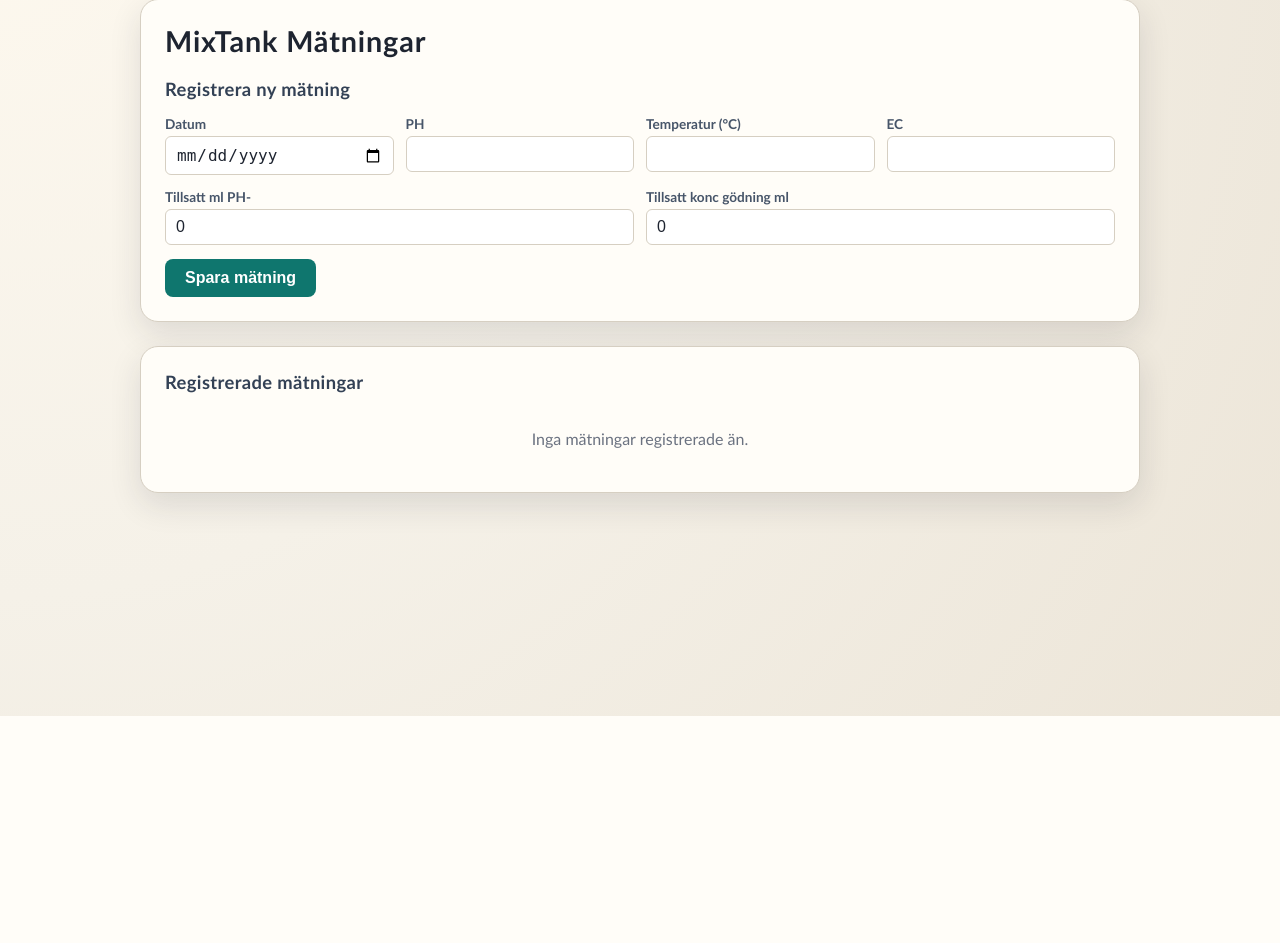
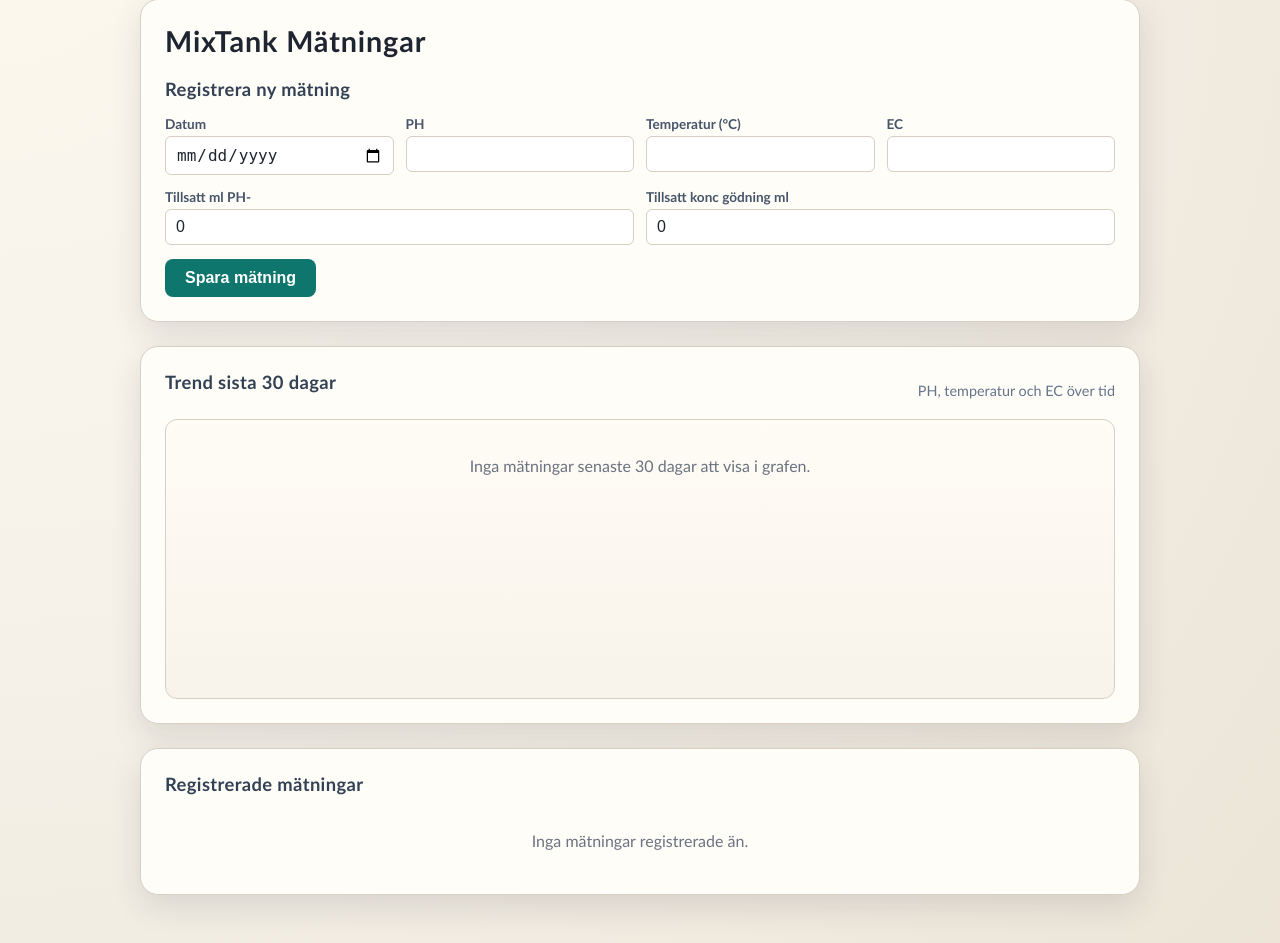
Before and after one commit to TomasAssemblinEL/ProxmoxPubliseradeWebbLoggar, a Flask app: page /mixtank in a window 1280 px wide. Shown: the part 84-1027 px from the top of the page. Before the commit the page ends 800 px from the top, so only its background shows below. Run offline with Flask 3, Linux system fonts and the light colour scheme; data that the repository does not hold is empty.

Commit message:
Add 30-day rolling visual chart for MixTank measurements

```diff
--- a/app.py
+++ b/app.py
@@ -143,7 +143,22 @@ def mixtank_index():
             abort(400)
 
     measurements = MixtankMeasurement.query.order_by(MixtankMeasurement.datum.desc()).all()
-    return render_template("mixtank.html", measurements=measurements)
+
+    cutoff_date = date.today() - timedelta(days=29)
+    chart_measurements = (
+        MixtankMeasurement.query
+        .filter(MixtankMeasurement.datum >= cutoff_date)
+        .order_by(MixtankMeasurement.datum.asc())
+        .all()
+    )
+    chart_data = {
+        "labels": [m.datum.isoformat() for m in chart_measurements],
+        "ph": [m.ph for m in chart_measurements],
+        "temp": [m.temp for m in chart_measurements],
+        "ec": [m.ec for m in chart_measurements],
+    }
+
+    return render_template("mixtank.html", measurements=measurements, chart_data=chart_data)
 
 
 @app.route("/mixtank/export.csv")
--- a/templates/mixtank.html
+++ b/templates/mixtank.html
@@ -78,6 +78,34 @@
       padding: 24px;
       box-shadow: 0 12px 32px rgba(30, 36, 48, 0.12);
       margin-bottom: 24px;
+    }
+
+    .chart-head {
+      display: flex;
+      align-items: center;
+      justify-content: space-between;
+      gap: 10px;
+      flex-wrap: wrap;
+      margin-bottom: 10px;
+    }
+
+    .chart-subtitle {
+      font-size: 0.9rem;
+      color: #64748b;
+      margin: 0;
+    }
+
+    .chart-shell {
+      border: 1px solid var(--border);
+      border-radius: 12px;
+      background: linear-gradient(180deg, #fffcf6 0%, #f8f3ea 100%);
+      padding: 16px;
+      min-height: 280px;
+    }
+
+    .chart-canvas-wrap {
+      position: relative;
+      height: 280px;
     }
 
     h1 {
@@ -228,6 +256,22 @@
     </div>
 
     <div class="panel">
+      <div class="chart-head">
+        <h2>Trend sista 30 dagar</h2>
+        <p class="chart-subtitle">PH, temperatur och EC över tid</p>
+      </div>
+      <div class="chart-shell">
+        {% if chart_data.labels %}
+          <div class="chart-canvas-wrap">
+            <canvas id="mixtankChart" aria-label="Trendgraf för MixTank senaste 30 dagar"></canvas>
+          </div>
+        {% else %}
+          <div class="empty">Inga mätningar senaste 30 dagar att visa i grafen.</div>
+        {% endif %}
+      </div>
+    </div>
+
+    <div class="panel">
       <h2>Registrerade mätningar</h2>
       {% if measurements %}
         <div class="table-wrapper">
@@ -261,5 +305,97 @@
       {% endif %}
     </div>
   </div>
+
+  <script src="https://cdn.jsdelivr.net/npm/chart.js@4.4.3/dist/chart.umd.min.js"></script>
+  <script>
+    const chartData = {{ chart_data | tojson }};
+    const chartCanvas = document.getElementById("mixtankChart");
+
+    if (chartCanvas && chartData.labels && chartData.labels.length > 0) {
+      const ctx = chartCanvas.getContext("2d");
+
+      new Chart(ctx, {
+        type: "line",
+        data: {
+          labels: chartData.labels,
+          datasets: [
+            {
+              label: "PH",
+              data: chartData.ph,
+              borderColor: "#0f766e",
+              backgroundColor: "rgba(15, 118, 110, 0.15)",
+              yAxisID: "y",
+              tension: 0.28,
+              pointRadius: 3,
+            },
+            {
+              label: "Temp (°C)",
+              data: chartData.temp,
+              borderColor: "#ea580c",
+              backgroundColor: "rgba(234, 88, 12, 0.15)",
+              yAxisID: "y",
+              tension: 0.28,
+              pointRadius: 3,
+            },
+            {
+              label: "EC",
+              data: chartData.ec,
+              borderColor: "#2563eb",
+              backgroundColor: "rgba(37, 99, 235, 0.15)",
+              yAxisID: "y1",
+              tension: 0.28,
+              pointRadius: 3,
+            },
+          ],
+        },
+        options: {
+          responsive: true,
+          maintainAspectRatio: false,
+          interaction: {
+            mode: "index",
+            intersect: false,
+          },
+          plugins: {
+            legend: {
+              position: "top",
+              labels: {
+                usePointStyle: true,
+              },
+            },
+            tooltip: {
+              backgroundColor: "rgba(30, 36, 48, 0.9)",
+            },
+          },
+          scales: {
+            x: {
+              grid: {
+                color: "rgba(148, 163, 184, 0.18)",
+              },
+            },
+            y: {
+              position: "left",
+              title: {
+                display: true,
+                text: "PH / Temp",
+              },
+              grid: {
+                color: "rgba(148, 163, 184, 0.24)",
+              },
+            },
+            y1: {
+              position: "right",
+              title: {
+                display: true,
+                text: "EC",
+              },
+              grid: {
+                drawOnChartArea: false,
+              },
+            },
+          },
+        },
+      });
+    }
+  </script>
 </body>
 </html>
```
